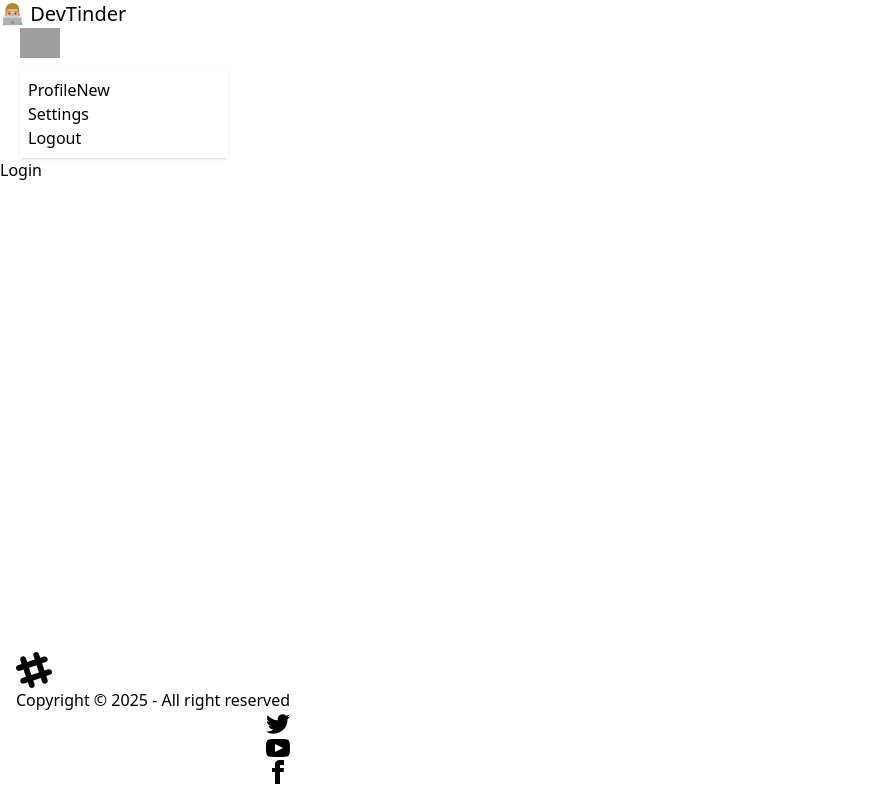
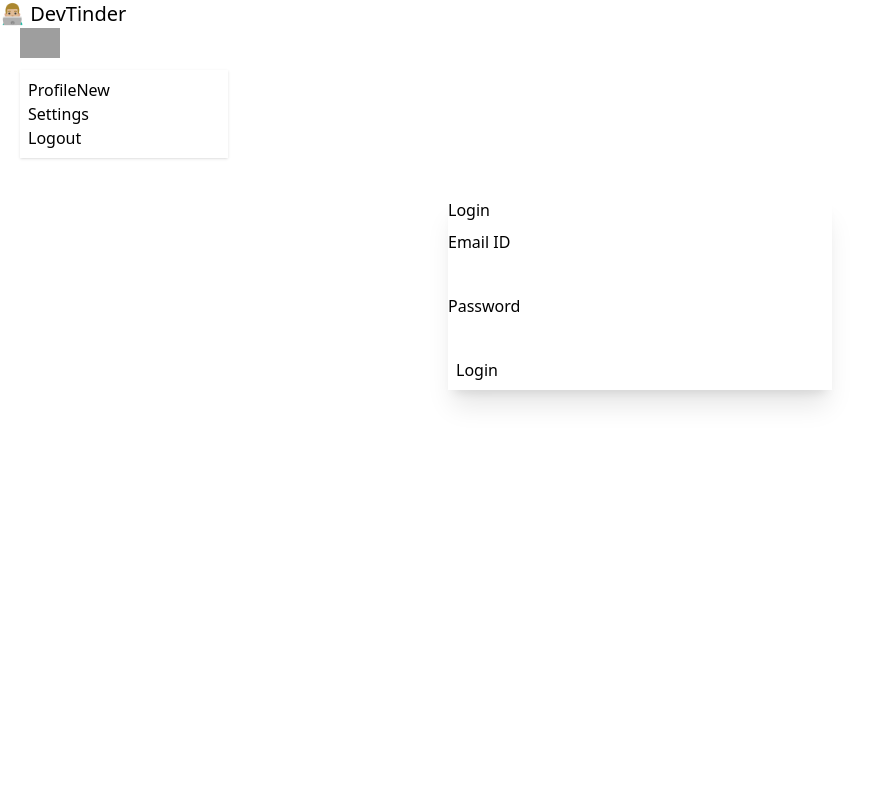
Before and after one commit to mohit-ydv/devTinder-UI, a React (Vite) app: page /login in a window 1280 px wide. Shown: the whole page, without its empty margins (0-892 px from the left). Built offline with nearby package versions, Linux system fonts and the light colour scheme; grey boxes are pictures that could not be loaded.

Commit message:
login to the app and cors issue

```diff
--- a/package.json
+++ b/package.json
@@ -10,6 +10,7 @@
     "preview": "vite preview"
   },
   "dependencies": {
+    "axios": "^1.10.0",
     "react": "^19.1.0",
     "react-dom": "^19.1.0",
     "react-router-dom": "^7.6.2"
--- a/src/Body.jsx
+++ b/src/Body.jsx
@@ -7,7 +7,7 @@ const Body = () => {
         <div>
             <NavBar />
             <Outlet />
-            <Footer />
+            {/* <Footer /> */}
         </div>
     )
 }
--- a/src/Login.jsx
+++ b/src/Login.jsx
@@ -1,11 +1,50 @@
+import axios from 'axios';
 import React from 'react'
 
 const Login = () => {
-  return (
-    <div>
-      Login
-    </div>
-  )
+    const [emailId, setEmailId] = React.useState('');
+    const [password, setPassword] = React.useState('');
+
+    const handleLogin = async (e) => {
+        try {
+            const res = await axios.post('http://localhost:3000/login', {
+                emailId,
+                password
+            }, {
+                withCredentials: true // This is important to include cookies in the request
+            });
+            console.log("Login successful:", res.data);
+
+        } catch (error) {
+            console.error("Login failed:", error);
+        }
+    }
+    return (
+        <div className='flex justify-center items-center my-10'>
+            <div className="card bg-base-300 w-96 shadow-xl">
+                <div className="card-body">
+                    <h2 className="card-title justify-center">Login</h2>
+                    <div>
+                        <label className="form-control w-full max-w-xs my-2">
+                            <div className="label my-2">
+                                <span className="label-text">Email ID</span>
+                            </div>
+                            <input type="text" value={emailId} onChange={(e) => setEmailId(e.target.value)} placeholder="" className="input input-bordered w-full max-w-xs" />
+                        </label>
+                        <label className="form-control w-full max-w-xs my-2">
+                            <div className="label my-2">
+                                <span className="label-text">Password</span>
+                            </div>
+                            <input type="password" value={password} onChange={(e) => setPassword(e.target.value)} placeholder="" className="input input-bordered w-full max-w-xs" />
+                        </label>
+                    </div>
+                    <div className="card-actions justify-center m-2">
+                        <button onClick={handleLogin} className="btn btn-primary">Login</button>
+                    </div>
+                </div>
+            </div>
+        </div>
+    )
 }
 
 export default Login
```
Also changed, not shown: 1 other file (tests, documents, lock files or other folders).
